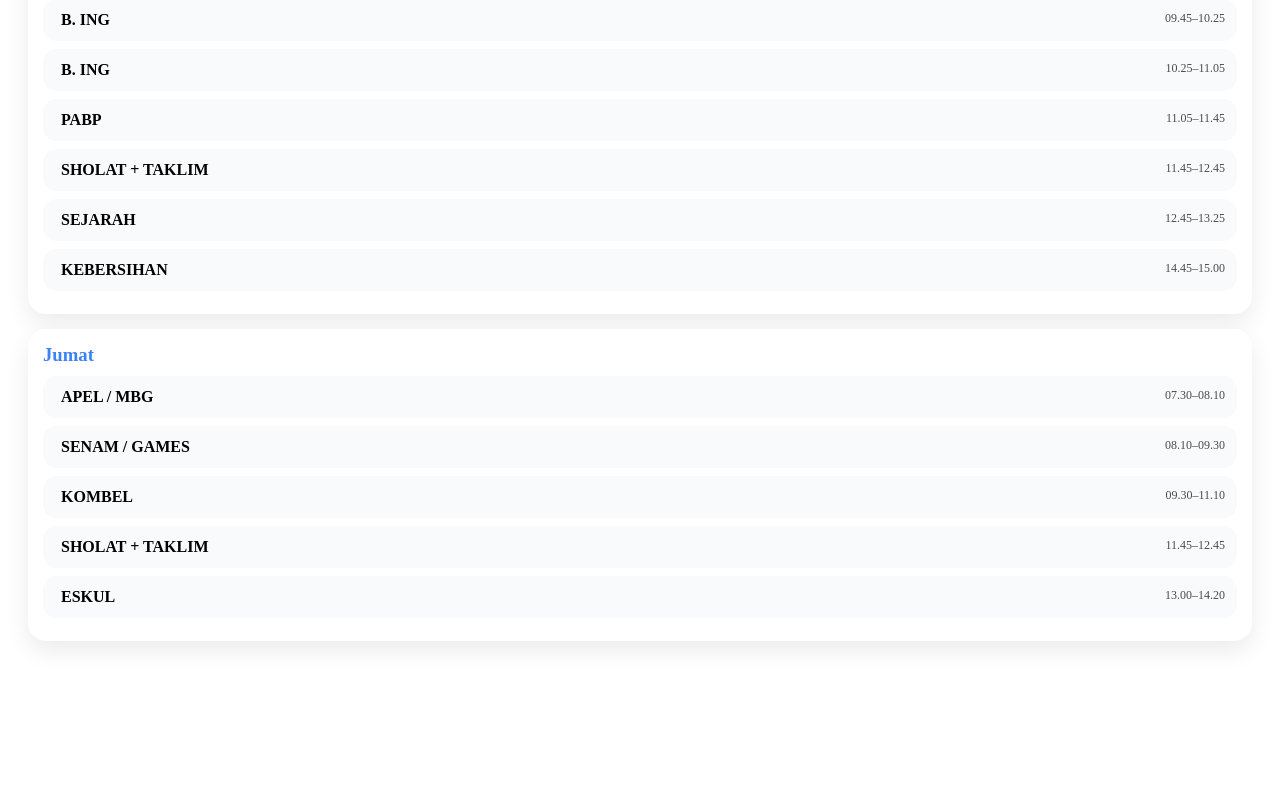
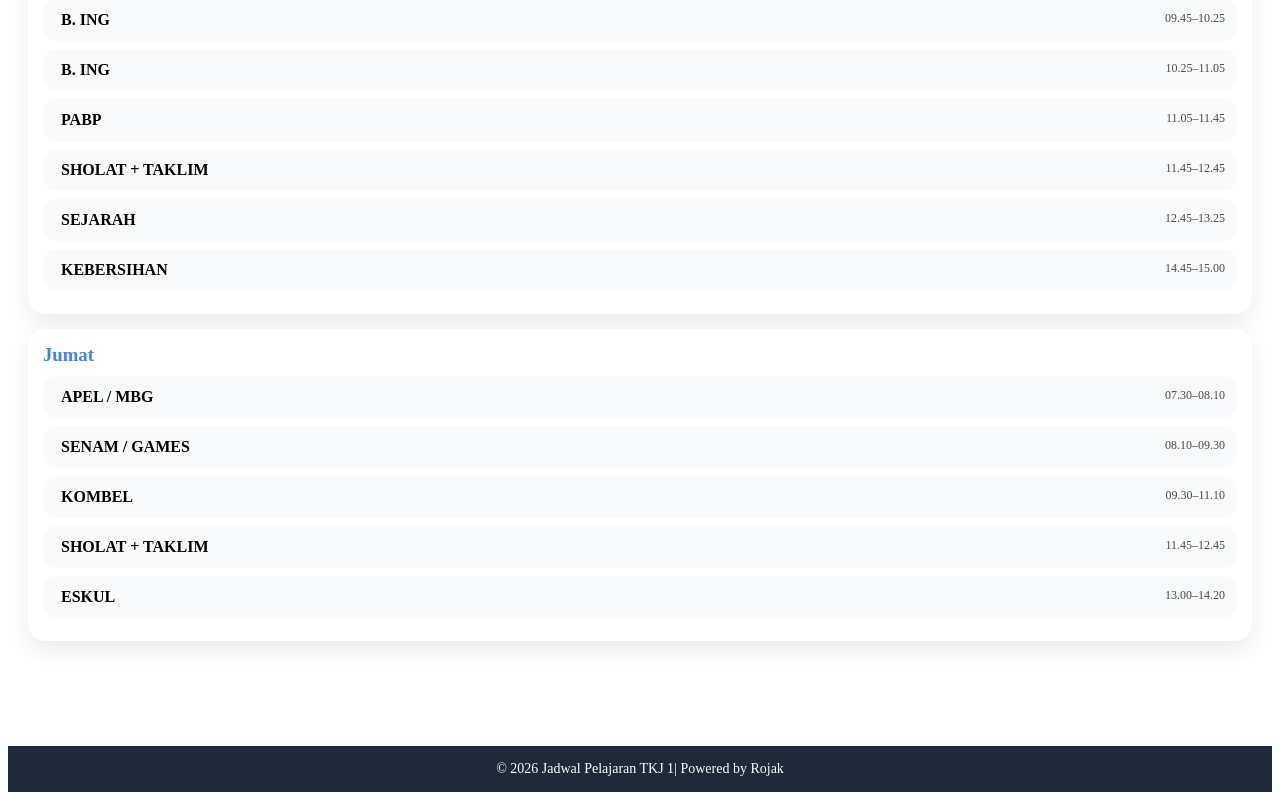
Before and after one commit to brazildoyuredituluse-gif/Jadwal-Pelajaran-new, a plain HTML site: page index.html in a window 1280 px wide. Shown: the part 2448-3248 px from the top of the page. Before the commit the page ends 3202 px from the top, so only its background shows below. Drawn offline with Linux system fonts and the light colour scheme.

Commit message:
Implement footer with year display and styles
Add footer with current year and styling

```diff
--- a/index.html
+++ b/index.html
@@ -270,3 +270,20 @@ setInterval(updateActiveLesson, 30000);
 </script>
 
     </div>
+    <footer class="footer">
+  © <span id="year"></span> Jadwal Pelajaran TKJ 1| Powered by Rojak
+</footer>
+
+<script>
+  document.getElementById("year").textContent = new Date().getFullYear();
+</script>
+
+<style>
+.footer {
+  text-align: center;
+  padding: 15px;
+  background: #1f2937;
+  color: #fff;
+  font-size: 14px;
+}
+</style>
```
